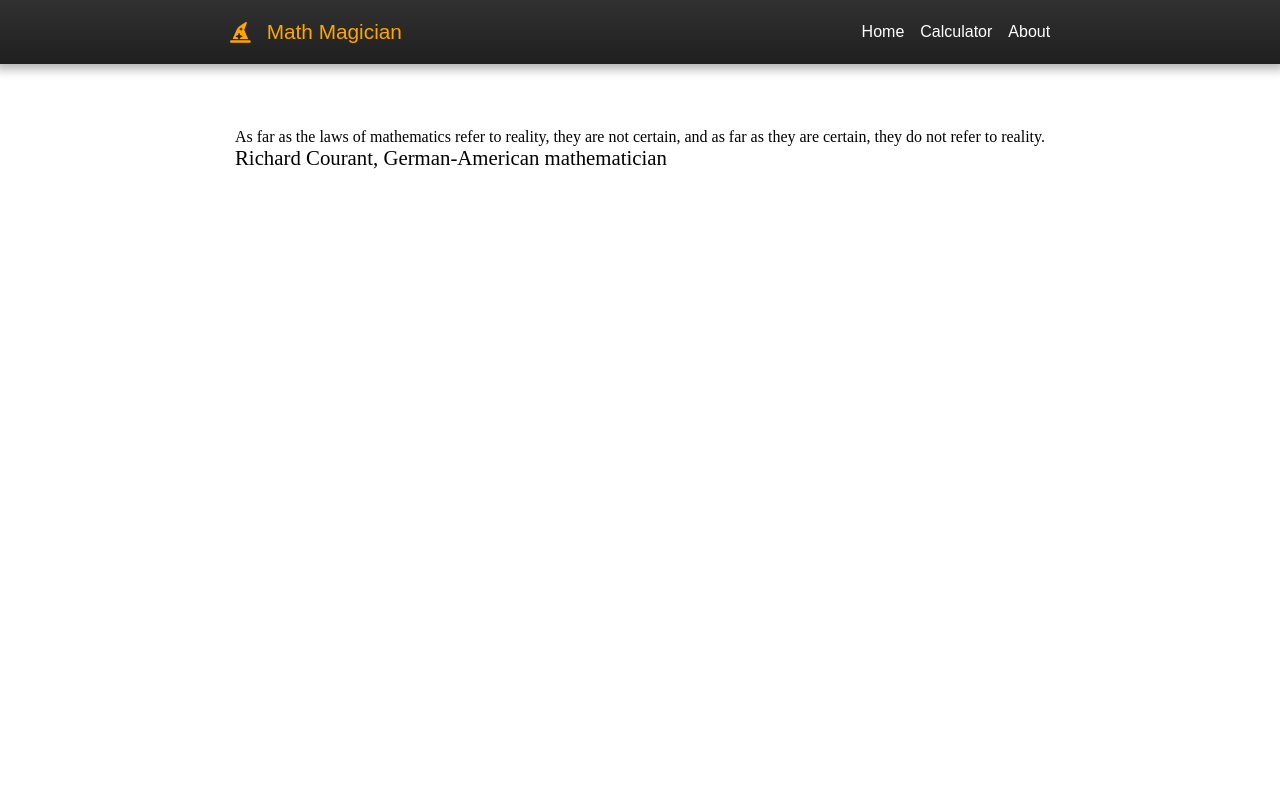
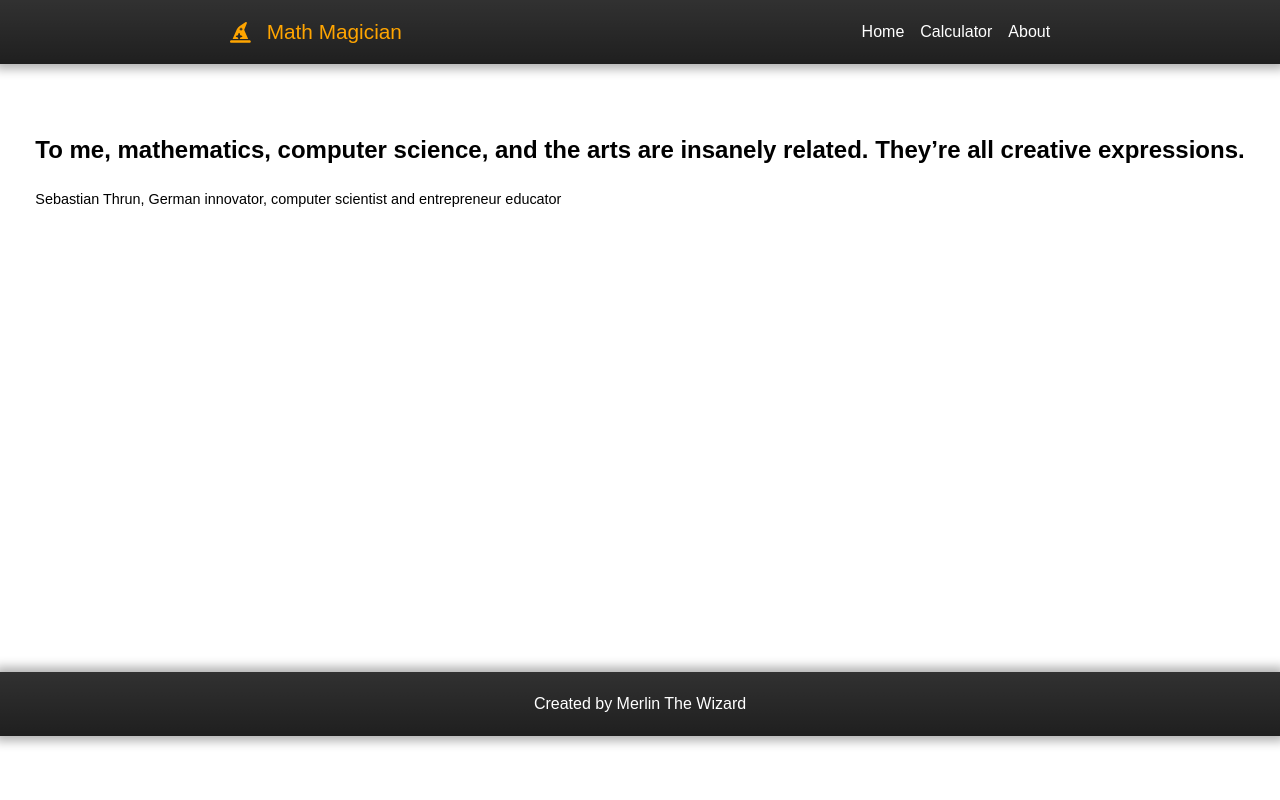
Before and after one commit to Marlyn-Mayienga/math-magicians, a React (Create React App) app: page /about in a window 1280 px wide. Shown: the top 800 px of the page. Built offline with nearby package versions, Linux system fonts and the light colour scheme.

Commit message:
modify website

```diff
--- a/src/components/Quote.js
+++ b/src/components/Quote.js
@@ -4,12 +4,11 @@ export default function Quote() {
   return (
     <div className="quote-section">
       <p className="quote">
-        As far as the laws of mathematics refer to reality,
-        they are not certain, and as far as they are certain,
-        they do not refer to reality.
+        To me, mathematics, computer science, and the arts are insanely related.
+        They’re all creative expressions.
       </p>
       <p className="author">
-        Richard Courant, German-American mathematician
+        Sebastian Thrun, German innovator, computer scientist and entrepreneur educator
       </p>
     </div>
   );
--- a/src/css/about.css
+++ b/src/css/about.css
@@ -4,7 +4,7 @@
   box-sizing: border-box;
 }
 
-.about-section {
+.quote-section {
   display: flex;
   flex-direction: column;
   gap: 1rem;
@@ -12,11 +12,15 @@
   font-family: 'Poppins', sans-serif;
 }
 
-.about-section p {
+.quote-section p {
   line-height: 1.8;
 }
 
 .author {
-  font-weight: 500;
-  font-size: 1.3rem;
+  font-weight: 200;
+  font-size: 0.9rem;
 }
+.quote{
+font-weight: 600;
+font-size: 1.5rem;
+}
--- a/src/css/app.css
+++ b/src/css/app.css
@@ -1,7 +1,7 @@
 * {
   margin: 0;
   padding: 0;
-  box-sizing: border-box;
+  /* box-sizing: border-box; */
 }
 
 main {
@@ -13,5 +13,5 @@ main {
   flex-direction: column;
   align-items: center;
   margin: 4rem 0;
-  height: 100vh;
+  height: 60vh;
 }
--- a/src/css/calculator.css
+++ b/src/css/calculator.css
@@ -1,8 +1,3 @@
-*,
-*::before,
-*::after {
-  box-sizing: border-box;
-}
 
 body {
   margin: 0;
@@ -12,7 +7,7 @@ body {
   width: fit-content;
   margin: auto;
   display: grid;
-  margin-top: 100px;
+  margin-top: 30px;
   grid-template-columns: repeat(4, 100px);
   grid-template-rows: minmax(50px, auto) repeat(5, 50px);
 }
--- a/src/css/home.css
+++ b/src/css/home.css
@@ -5,7 +5,8 @@
 }
 
 h2 {
-  font-weight: 500;
+  font-weight: 800;
+font-size: 1.5rem;
 }
 
 .home-section {
--- a/src/index.js
+++ b/src/index.js
@@ -7,6 +7,5 @@ const root = ReactDOM.createRoot(document.getElementById('root'));
 root.render(
   <>
     <App />
-    ,
   </>,
 );
```
